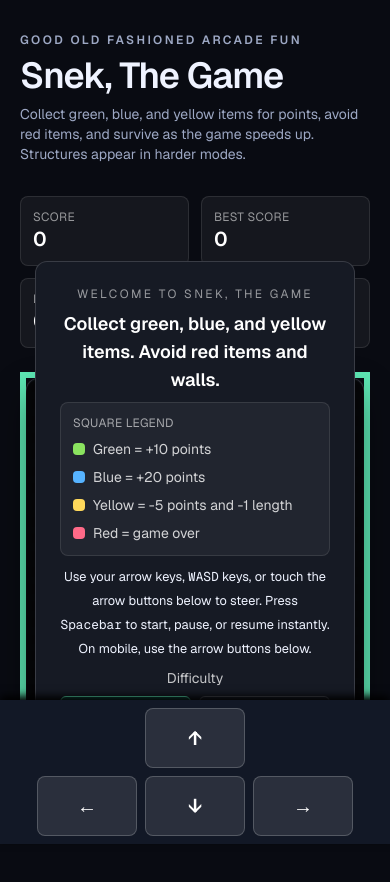
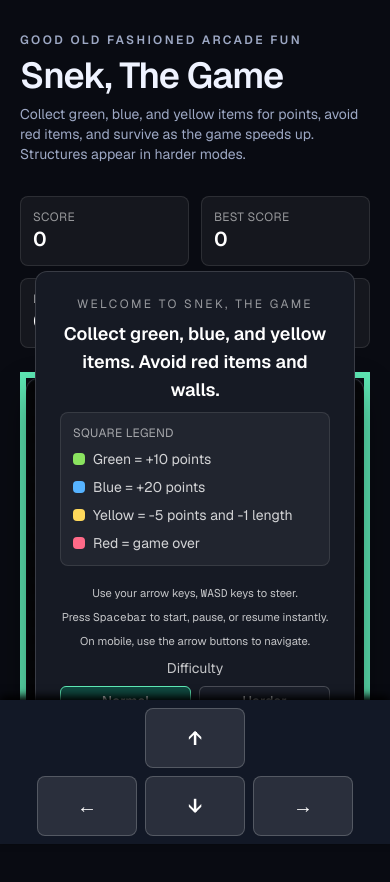
Before and after one commit to simonproudfootxyz/snek, a Next.js app: page / in a window 390 px wide. Shown: the top 882 px of the page. Built offline with nearby package versions, Linux system fonts and the light colour scheme.

Commit message:
- minor adjustments for mobile experience

```diff
--- a/src/app/globals.css
+++ b/src/app/globals.css
@@ -28,7 +28,12 @@ body {
 }
 
 .game-touch-controls {
+  display: none;
   grid-template-columns: repeat(3, minmax(100px, 1fr));
+
+  @media (max-width: 1180px) {
+    display: grid;
+  }
 
   button,
   div {
--- a/src/features/game/components/GameClient.css
+++ b/src/features/game/components/GameClient.css
@@ -1,11 +1,11 @@
 .game-client-container {
-  @media (max-width: 768px) {
+  @media (max-width: 1180px) {
     padding-bottom: 16rem;
   }
 }
 
 .game-controls-container {
-  @media (max-width: 768px) {
+  @media (max-width: 1180px) {
     padding: 0.5rem 1rem;
     background: var(--panel);
     display: flex;
--- a/src/features/game/components/GameStartOverlay.tsx
+++ b/src/features/game/components/GameStartOverlay.tsx
@@ -48,18 +48,10 @@ export function GameStartOverlay({
             </li>
           </ul>
         </div>
-        <p className="mt-2">
-          <small>
-            Use your arrow keys, <code>WASD</code> keys, or touch the arrow
-            buttons below to steer. Press <code>Spacebar</code> to start, pause,
-            or resume instantly. On mobile, use the arrow buttons below.
-          </small>
-        </p>
-        {/* <ul className="mt-4 space-y-1 text-sm text-white/75">
+        <ul className="mt-4 space-y-1 text-sm text-white/75">
           <li>
             <small>
-              Use your arrow keys, <code>WASD</code> keys, or touch the arrow
-              buttons below to steer.
+              Use your arrow keys, <code>WASD</code> keys to steer.
             </small>
           </li>
           <li>
@@ -68,9 +60,9 @@ export function GameStartOverlay({
             </small>
           </li>
           <li>
-            <small>On mobile, use the arrow buttons below.</small>
+            <small>On mobile, use the arrow buttons to navigate.</small>
           </li>
-        </ul> */}
+        </ul>
         <fieldset className="mt-2">
           <legend className="mb-2 text-sm text-white/75">Difficulty</legend>
           <div className="grid grid-cols-2 gap-2">
```
